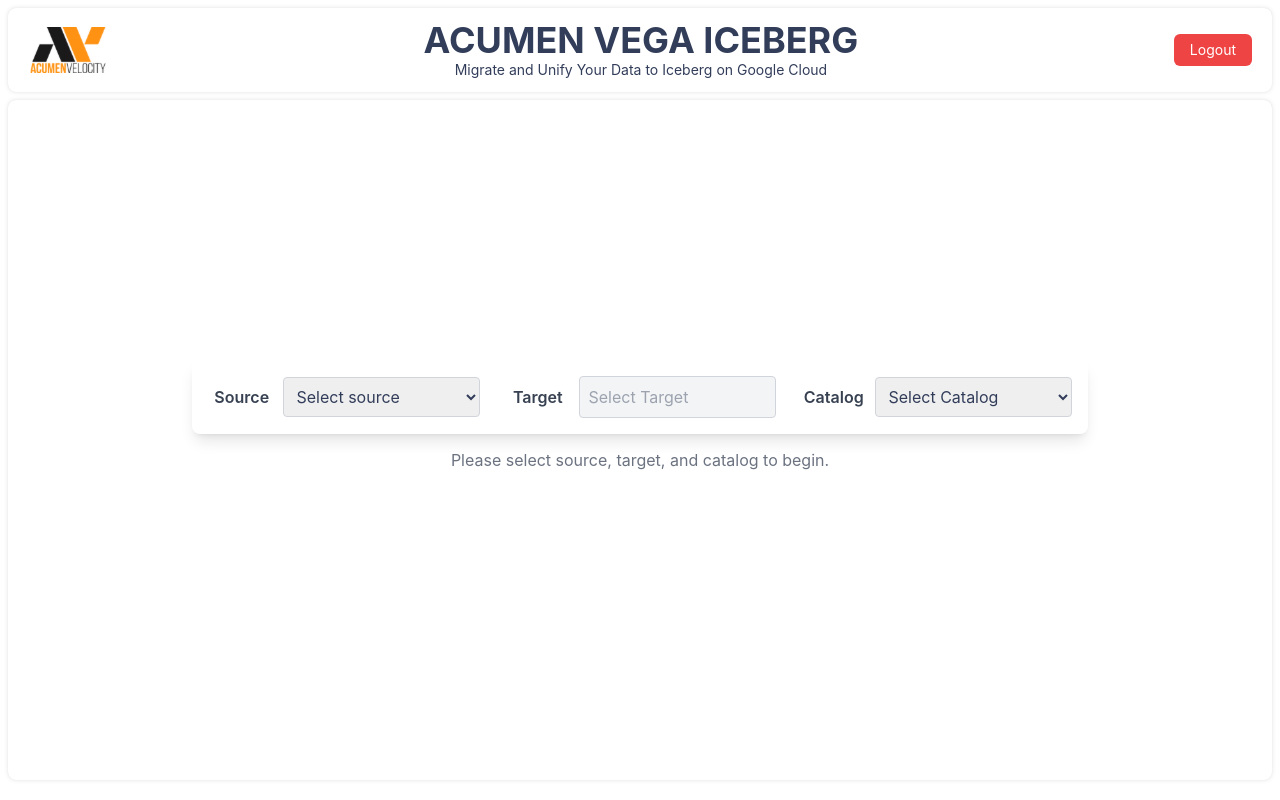
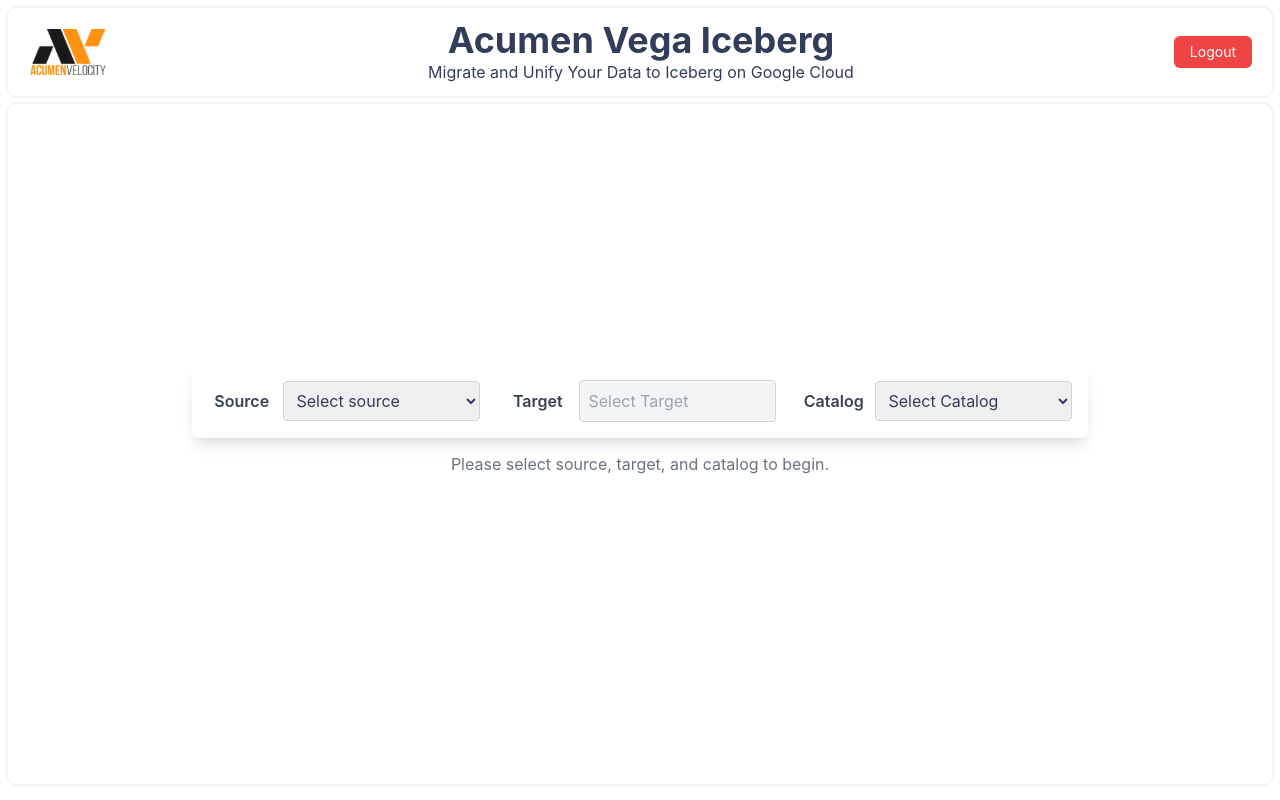
Before and after one commit to RadheshAcumen/IcebergHadoopFlaskClient, a React (Create React App) app: page / in a window 1280 px wide. Both pictures are taken after typing "name@example.com", "Sample123" into the empty fields and a click on the button "Login". Built offline with nearby package versions, Linux system fonts and the light colour scheme.

Commit message:
nav bar updation

```diff
--- a/src/components/Navbar.js
+++ b/src/components/Navbar.js
@@ -10,8 +10,8 @@ const Navbar = () => {
                     <img src={logo} width={80} className="min-w-[40px]" />
                 </div>
                 <div>
-                <h1 className="uppercase font-fw_700 text-4xl">Acumen Vega Iceberg</h1>
-                <h6 className="text-sm">Migrate and Unify Your Data to Iceberg on Google Cloud</h6>
+                <h1 className="fw_700 text-4xl">Acumen Vega Iceberg</h1>
+                <h6 className="text-base">Migrate and Unify Your Data to Iceberg on Google Cloud</h6>
                 </div>
                 <button
                     onClick={() => {
```
